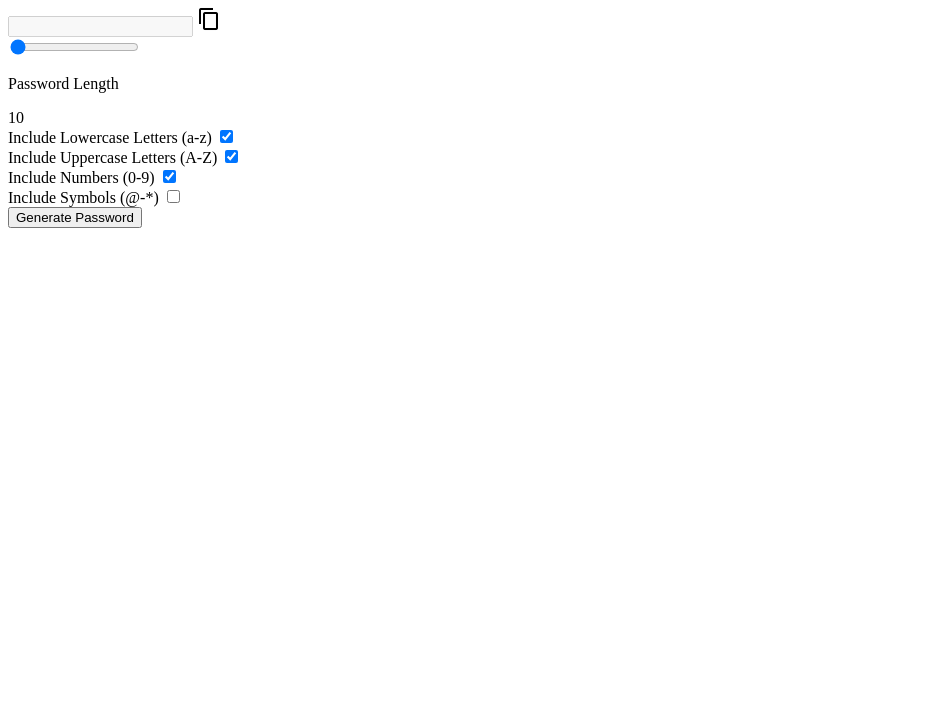
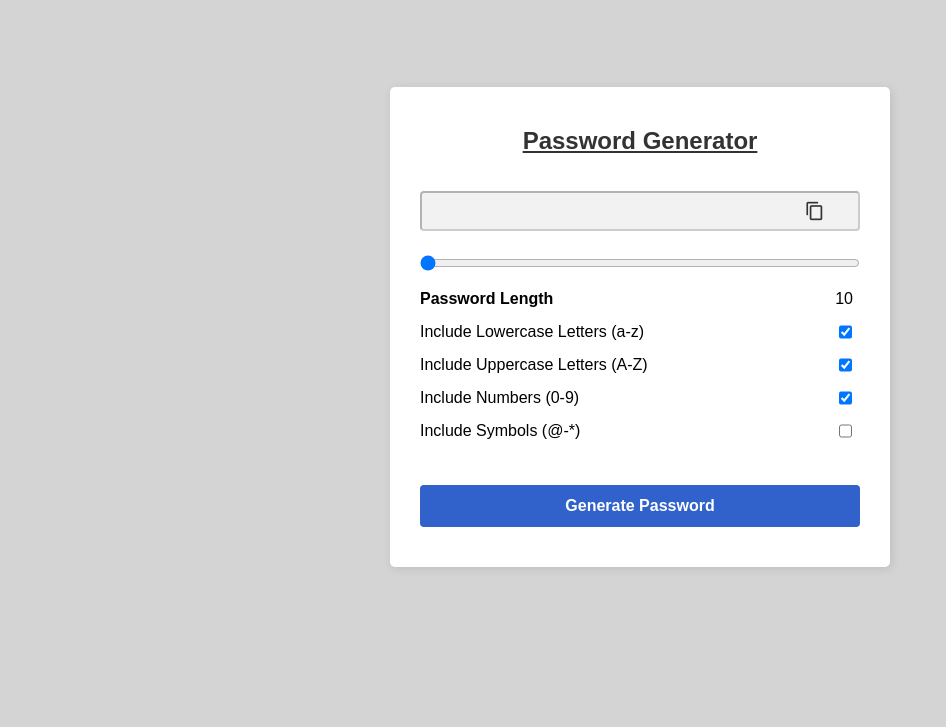
Before and after one commit to yuliussetyawan/js-10-projects, a plain HTML site: page 4-random-password-generator/index.html in a window 1280 px wide. Shown: the part 73-800 px from the top of the page, without its empty margins (0-946 px from the left). Drawn offline with Linux system fonts and the light colour scheme.

Commit message:
4-random-password-generator style.css

```diff
--- a/4-random-password-generator/index.html
+++ b/4-random-password-generator/index.html
@@ -12,16 +12,16 @@
 <body>
   <div class="container">
     <h1>Password Generator</h1>
-    <div class="inputBox">
-      <input type="text" class="passBox" id="passBox" disabled>
+    <div class="input-box">
+      <input type="text" class="pass-box" id="pass-box" disabled>
       <span class="material-icons">
         content_copy
       </span>
     </div>
-    <input type="range" min="10" max="30" value="10" id="inputSlider">
+    <input type="range" min="10" max="30" value="10" id="input-slider">
     <div class="row">
       <p>Password Length</p>
-      <span id="sliderValue">10</span>
+      <span id="slider-value">10</span>
     </div>
 
     <div class="row">
@@ -44,7 +44,7 @@
       <input type="checkbox" name="symbols" id="symbols">
     </div>
 
-    <button type="button" class="getBtn" id="getBtn">
+    <button type="button" class="get-btn" id="get-btn">
       Generate Password
     </button>
   </div>
--- a/4-random-password-generator/style.css
+++ b/4-random-password-generator/style.css
@@ -0,0 +1,86 @@
+* {
+  margin: 0;
+  padding: 0;
+  box-sizing: border-box;
+  font-family: Arial, Helvetica, sans-serif;
+}
+body {
+  display: flex;
+  justify-content: center;
+  align-items: center;
+  min-height: 100vh;
+  background-color: #d4d4d4;
+}
+.container {
+  width: 100%;
+  max-width: 500px;
+  border-radius: 5px;
+  background-color: #fff;
+  padding: 40px 30px;
+  box-shadow: 2px 2px 10px rgba(0, 0, 0, 0.1);
+}
+.container h1 {
+  font-size: 24px;
+  margin-bottom: 36px;
+  text-align: center;
+  color: #333333;
+  font-weight: bold;
+  text-decoration: underline;
+}
+.input-box{
+  position: relative;
+  margin-bottom: 24px;
+}
+.input-box span {
+  position: absolute;
+  right: 8%;
+  top: 50%;
+  transform: translateY(-50%);
+  font-size: 20px;
+  cursor: pointer;
+  color: #333333;
+}
+.pass-box{
+  width: 100%;
+  height: 40px;
+  padding: 8px;
+  border-radius: 4px;
+  font-size: 16px;
+  font-weight: 700;
+  background-color: #f2f2f2;
+  color: #333333;
+  outline: none;
+}
+input[type='checkbox']{
+  margin-right: 8px;
+}
+input[type='range']{
+  width: 100%;
+}
+.row{
+  display: flex;
+  justify-content: space-between;
+  margin: 15px 0;
+}
+.row p{
+  font-weight: 700;
+}
+#slider-value {
+  margin-right: 7px;
+}
+.get-btn{
+  width: 100%;
+  padding: 12px;
+  border: none;
+  border-radius: 4px;
+  font-size: 16px;
+  font-weight: bold;
+  color: #ffffff;
+  background-color: #3162cb;
+  cursor: pointer;
+  margin-top: 30px;
+  transition: 0.3s linear all;
+}
+.get-btn:hover{
+  background-color: #1d1e20;
+}
```
